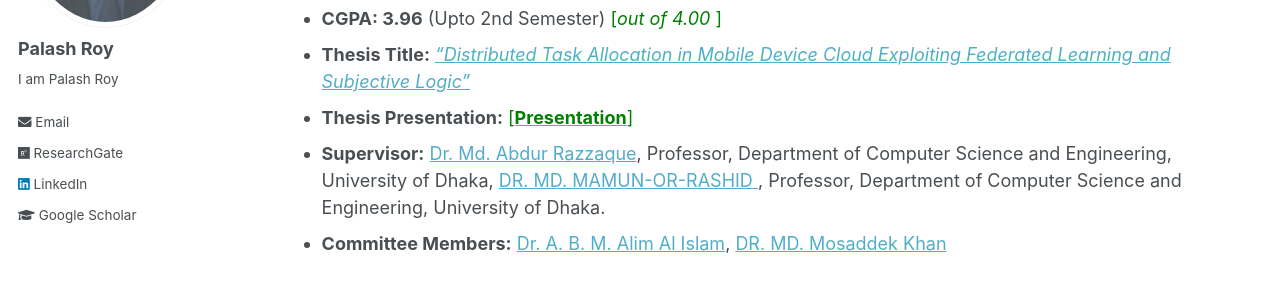
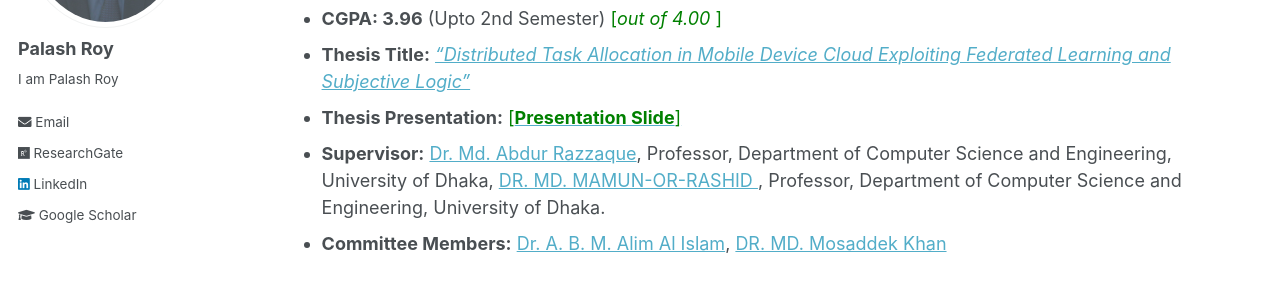
Before and after one commit to PalashRoy975/PalashRoy975.github.io, a Jekyll site: the page built from _pages/education-awards.md, in a window 1280 px wide and 900 px high. Shown: the part 306-606 px from the top of the window. Built offline with Jekyll 4.4.1, drawn with Linux system fonts in a browser that asks for light colours.

Commit message:
Update education-awards.md

```diff
--- a/_pages/education-awards.md
+++ b/_pages/education-awards.md
@@ -13,7 +13,7 @@ author_profile: true
 * [University of Dhaka (DU)](https://www.du.ac.bd/), Dhaka, Bangladesh.
 * **CGPA:  3.96** (Upto 2nd Semester) <span style ="color:Green"> [*out of 4.00* ] </span>
 * **Thesis Title:** [*"Distributed Task Allocation in Mobile Device Cloud Exploiting Federated Learning and Subjective Logic"*](https://github.com/PalashRoy975/Palash_Roy.github.io/blob/master/files/BSc%20Final%20Defense%20Report_Palash.pdf)
-* **Thesis Presentation:** [<span style ="color:Green"> [**Presentation**] </span>](https://PalashRoy975.github.io/files/MS_Final_Defense_Palash.pptx)
+* **Thesis Presentation:** [<span style ="color:Green"> [**Presentation Slide**] </span>](https://PalashRoy975.github.io/files/MS_Final_Defense_Palash.pptx)
 * **Supervisor:** [Dr. Md. Abdur Razzaque](https://www.cse.du.ac.bd/profile/?faculty=AR), Professor, Department of Computer Science and Engineering, University of Dhaka, [DR. MD. MAMUN-OR-RASHID ](https://www.cse.du.ac.bd/profile/?faculty=MR), Professor, Department of Computer Science and Engineering, University of Dhaka.
 * **Committee Members:** [Dr. A. B. M. Alim Al Islam](https://cse.buet.ac.bd/faculty_list/detail/razi), [DR. MD. Mosaddek Khan](https://www.cse.du.ac.bd/profile/?faculty=MK)
 
```
